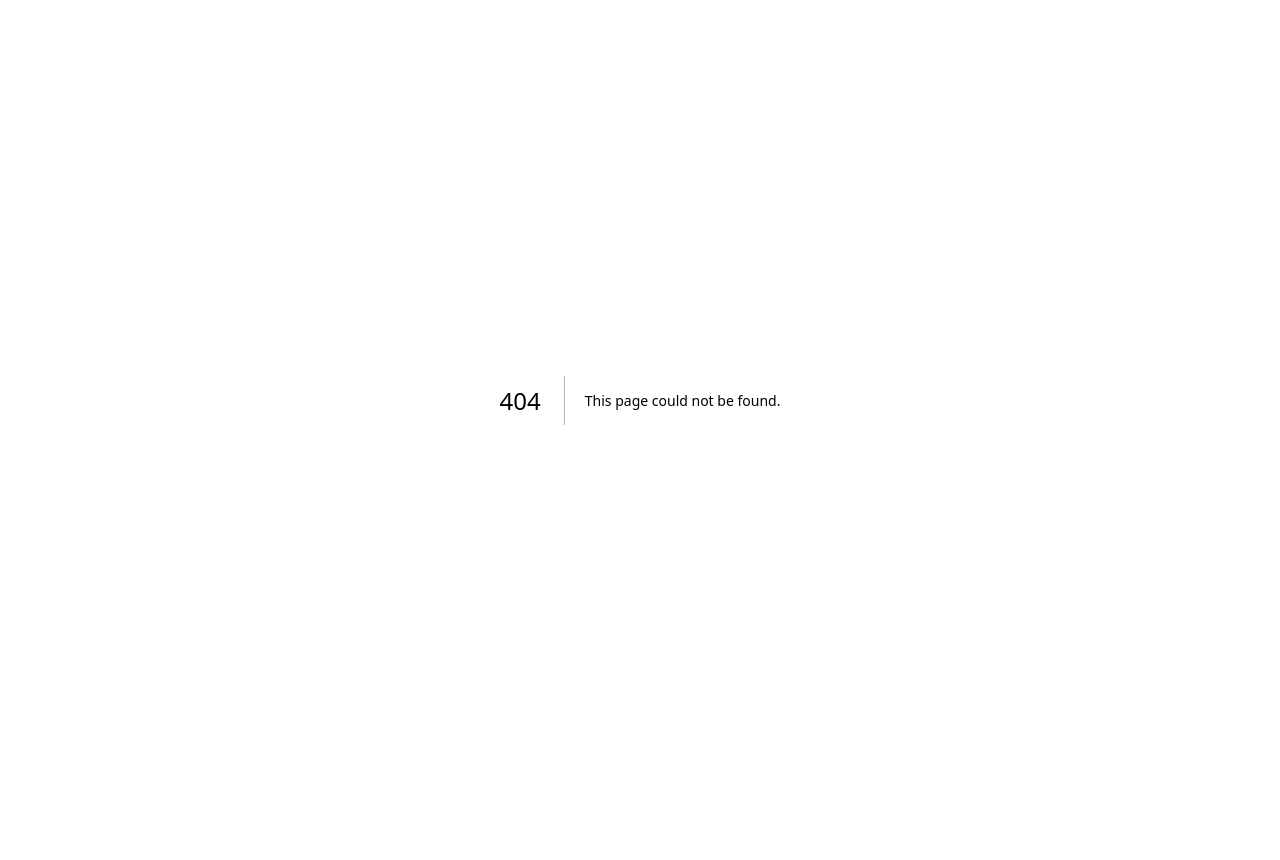
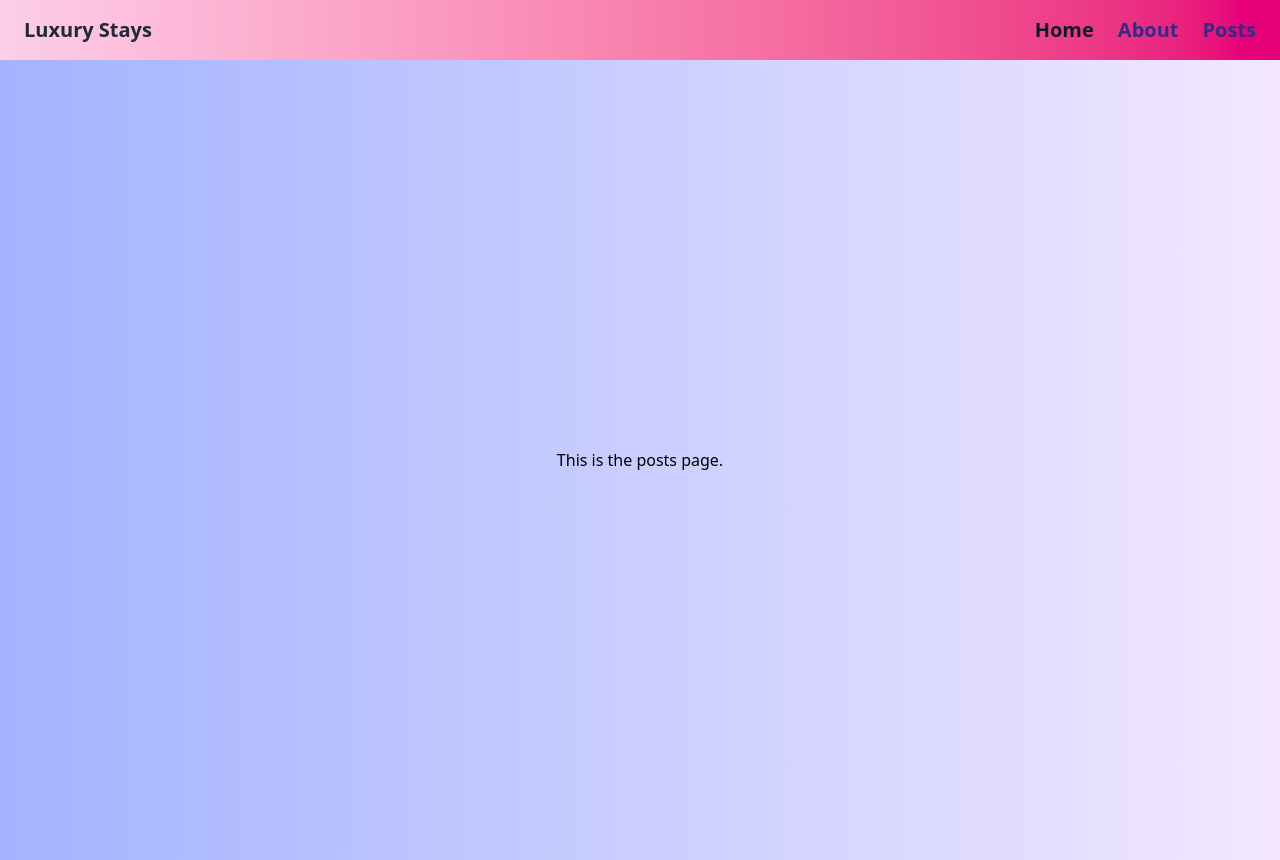
Before and after one commit to MauriceHPS/alx-project-0x02-setup, a Next.js app in the folder alx-project-0x02/: page /posts in a window 1280 px wide. Before the commit this address had no page. Before the commit the page ends 800 px from the top, so only its background shows below. Built offline with nearby package versions, Linux system fonts and the light colour scheme.

Commit message:
Added the posts page. added the header element to the respective pages

```diff
--- a/alx-project-0x02/components/layout/Header.tsx
+++ b/alx-project-0x02/components/layout/Header.tsx
@@ -25,6 +25,13 @@ const Header = () => {
           >
             About
           </Link>
+
+          <Link
+            href="/posts"
+            className=" text-indigo-900 hover:text-indigo-600 transition-all duration-300 font-bold text-xl cursor-pointer"
+          >
+            Posts
+          </Link>
         </nav>
       </header>
     </>
--- /dev/null
+++ b/alx-project-0x02/pages/posts.tsx
@@ -0,0 +1,18 @@
+import Header from "@/components/layout/Header";
+import React from "react";
+
+const posts = () => {
+  return (
+    <>
+      <Header />
+      <div
+        className="bg-linear-to-r from-indigo-300 to-purple-100
+      grid grid-col-1 justify-center items-center min-h-screen"
+      >
+        <h1>This is the posts page.</h1>
+      </div>
+    </>
+  );
+};
+
+export default posts;
```
